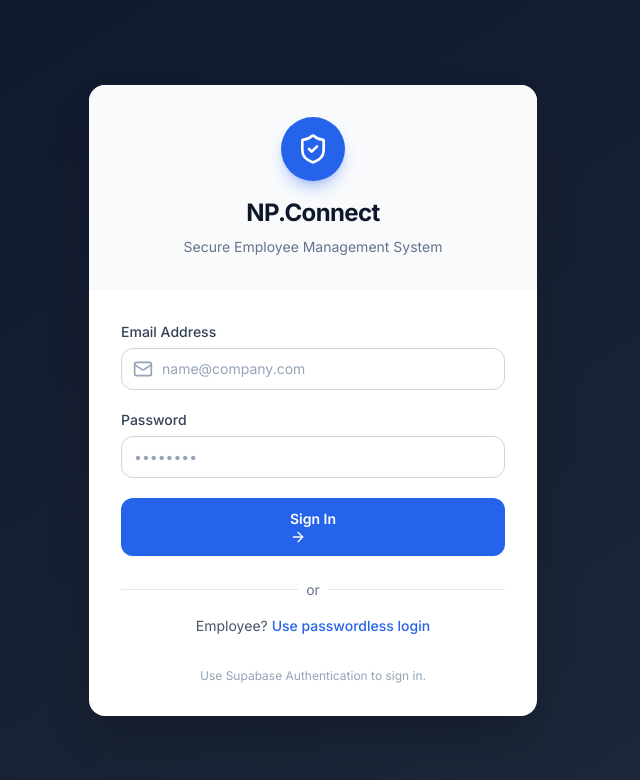
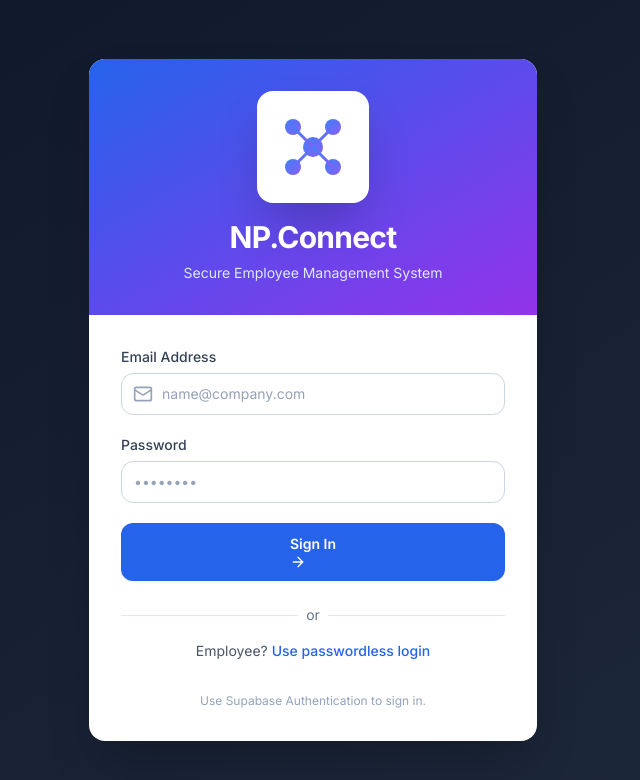
Before and after one commit to Parthtate/NP.Connect, a React (Vite) app: page / in a window 1280 px wide. Shown: the top 780 px of the page, without its empty margins (327-967 px from the left). Built offline with nearby package versions, Linux system fonts and the light colour scheme; no server answers.

Commit message:
Add company logo and fix date formatting (DD-MM-YY) and CSV export

```diff
--- a/App.tsx
+++ b/App.tsx
@@ -557,12 +557,33 @@ const App: React.FC = () => {
     return (
       <div className="min-h-screen bg-gradient-to-br from-slate-900 to-slate-800 flex flex-col justify-center items-center p-4">
         <div className="w-full max-w-md bg-white rounded-2xl shadow-2xl overflow-hidden">
-          <div className="bg-slate-50 p-8 text-center border-b border-slate-100">
-            <div className="inline-flex items-center justify-center w-16 h-16 bg-blue-600 rounded-full mb-4 shadow-lg shadow-blue-600/30">
-              <ShieldCheck className="text-white w-8 h-8" />
+          <div className="bg-gradient-to-br from-blue-600 to-purple-600 p-8 text-center">
+            {/* Company Logo */}
+            <div className="flex justify-center mb-4">
+              <div className="bg-white rounded-2xl p-4 shadow-2xl">
+                <svg width="80" height="80" viewBox="0 0 80 80" fill="none" xmlns="http://www.w3.org/2000/svg">
+                  <defs>
+                    <linearGradient id="logoGradient" x1="0%" y1="0%" x2="100%" y2="100%">
+                      <stop offset="0%" style={{ stopColor: '#3B82F6', stopOpacity: 1 }} />
+                      <stop offset="100%" style={{ stopColor: '#8B5CF6', stopOpacity: 1 }} />
+                    </linearGradient>
+                  </defs>
+                  {/* Connected nodes representing network/connectivity */}
+                  <circle cx="20" cy="20" r="8" fill="url(#logoGradient)" />
+                  <circle cx="60" cy="20" r="8" fill="url(#logoGradient)" />
+                  <circle cx="20" cy="60" r="8" fill="url(#logoGradient)" />
+                  <circle cx="60" cy="60" r="8" fill="url(#logoGradient)" />
+                  <circle cx="40" cy="40" r="10" fill="url(#logoGradient)" />
+                  {/* Connection lines */}
+                  <line x1="20" y1="20" x2="40" y2="40" stroke="url(#logoGradient)" strokeWidth="3" />
+                  <line x1="60" y1="20" x2="40" y2="40" stroke="url(#logoGradient)" strokeWidth="3" />
+                  <line x1="20" y1="60" x2="40" y2="40" stroke="url(#logoGradient)" strokeWidth="3" />
+                  <line x1="60" y1="60" x2="40" y2="40" stroke="url(#logoGradient)" strokeWidth="3" />
+                </svg>
+              </div>
             </div>
-            <h1 className="text-2xl font-bold text-slate-900 tracking-tight">{APP_NAME}</h1>
-            <p className="text-slate-500 mt-2 text-sm">Secure Employee Management System</p>
+            <h1 className="text-3xl font-bold text-white tracking-tight">{APP_NAME}</h1>
+            <p className="text-blue-100 mt-2 text-sm">Secure Employee Management System</p>
           </div>
 
           <div className="p-8">
--- a/components/AttendanceView.tsx
+++ b/components/AttendanceView.tsx
@@ -1,6 +1,7 @@
 import React from 'react';
 import { AttendanceRecord, Employee, UserRole } from '../types';
 import { Check, Clock, User as UserIcon, X, Download, Calendar, FileText } from 'lucide-react';
+import { formatDateForCSV } from '../utils/dateUtils';
 
 interface AttendanceViewProps {
   role: UserRole;
@@ -37,7 +38,7 @@ const AttendanceView: React.FC<AttendanceViewProps> = ({ role, employees, attend
       return [
         record.employeeId,
         `"${emp?.fullName || 'Unknown'}"`,
-        record.date,
+        formatDateForCSV(record.date), // Fixed: Use DD-MM-YYYY format for Excel
         record.status,
         record.checkIn || '',
         record.checkOut || ''
@@ -51,7 +52,7 @@ const AttendanceView: React.FC<AttendanceViewProps> = ({ role, employees, attend
     const encodedUri = encodeURI(csvContent);
     const link = document.createElement("a");
     link.setAttribute("href", encodedUri);
-    link.setAttribute("download", `attendance_export_${new Date().toISOString().split('T')[0]}.csv`);
+    link.setAttribute("download", `attendance_export_${formatDateForCSV(new Date())}.csv`);
     document.body.appendChild(link);
     link.click();
     document.body.removeChild(link);
--- a/components/Dashboard.tsx
+++ b/components/Dashboard.tsx
@@ -1,7 +1,8 @@
-import React, { useEffect, useState } from 'react';
+import React, { useEffect, useState, useMemo } from 'react';
 import { User, UserRole, Employee, AttendanceRecord, LeaveRequest, Holiday } from '../types';
-import { Users, Clock, Calendar, DollarSign, TrendingUp, AlertCircle, CheckCircle, Hourglass, XCircle, LogIn, LogOut, Gift, ArrowRight, Trash2, Plus } from 'lucide-react';
-import { BarChart, Bar, XAxis, YAxis, CartesianGrid, Tooltip, ResponsiveContainer } from 'recharts';
+import { Calendar, Clock, LogIn, LogOut, CheckCircle, Hourglass, User as UserIcon, TrendingUp, Award, Users, DollarSign, AlertCircle, Gift, ArrowRight, Trash2, Plus } from 'lucide-react';
+import { BarChart, Bar, XAxis, YAxis, CartesianGrid, Tooltip, ResponsiveContainer, PieChart, Pie, Cell, Legend } from 'recharts';
+import { formatDateLong } from '../utils/dateUtils';
 
 export interface Announcement {
   id: string;
@@ -68,7 +69,7 @@ const Dashboard: React.FC<DashboardProps> = ({ user, employees, attendance, leav
                   {time.toLocaleTimeString([], { hour12: false })}
                 </div>
                 <div className="text-slate-400 mt-1 font-medium">
-                  {time.toLocaleDateString('en-US', { weekday: 'long', year: 'numeric', month: 'long', day: 'numeric' })}
+                  {formatDateLong(time)}
                 </div>
               </div>
            </div>
@@ -203,7 +204,7 @@ const Dashboard: React.FC<DashboardProps> = ({ user, employees, attendance, leav
         </div>
         <div className="mt-4 md:mt-0 px-4 py-2 bg-white rounded-lg border shadow-sm flex items-center space-x-2">
           <Calendar className="text-blue-600" size={20} />
-          <span className="font-medium text-slate-700">{time.toLocaleDateString('en-US', { weekday: 'long', year: 'numeric', month: 'long', day: 'numeric' })}</span>
+          <span className="font-medium text-slate-700">{formatDateLong(time)}</span>
         </div>
       </div>
 
--- a/components/EmployeeList.tsx
+++ b/components/EmployeeList.tsx
@@ -1,8 +1,9 @@
 import React, { useState } from 'react';
 import { Employee } from '../types';
-import { Plus, Search, Edit2, Trash2, Mail, Phone, User as UserIcon, Building, CreditCard, Banknote } from 'lucide-react';
+import { Plus, Search, Edit2, Trash2, Mail, Phone, User as UserIcon, Building, CreditCard, Banknote, Calendar } from 'lucide-react';
 import Modal from './Modal';
 import ConfirmDialog from './ConfirmDialog';
+import { formatDate } from '../utils/dateUtils';
 
 interface EmployeeListProps {
   employees: Employee[];
@@ -152,7 +153,10 @@ const EmployeeList: React.FC<EmployeeListProps> = ({ employees, onAddEmployee, o
                     </span>
                   </td>
                   <td className="p-4 text-sm text-slate-600">
-                    {new Date(emp.dateOfJoining).toLocaleDateString()}
+                    <span className="flex items-center gap-2">
+                      <Calendar size={16} className="text-blue-500" />
+                      {formatDate(emp.dateOfJoining)}
+                    </span>
                   </td>
                   <td className="p-4 text-right space-x-2">
                     <button
--- a/constants.ts
+++ b/constants.ts
@@ -1,27 +1 @@
-import { UserRole, User } from './types';
-
-export const APP_NAME = "NP.Connect";
-
-export const MOCK_USERS: Record<UserRole, User> = {
-  [UserRole.ADMIN]: {
-    id: 'adm-001',
-    name: 'Alice Admin',
-    email: 'alice@npconnect.com',
-    role: UserRole.ADMIN,
-    avatarUrl: 'https://picsum.photos/200/200?random=1'
-  },
-  [UserRole.HR]: {
-    id: 'hr-001',
-    name: 'Harry HR',
-    email: 'harry@npconnect.com',
-    role: UserRole.HR,
-    avatarUrl: 'https://picsum.photos/200/200?random=2'
-  },
-  [UserRole.EMPLOYEE]: {
-    id: 'emp-001',
-    name: 'Emma Employee',
-    email: 'emma@npconnect.com',
-    role: UserRole.EMPLOYEE,
-    avatarUrl: 'https://picsum.photos/200/200?random=3'
-  }
-};
+export const APP_NAME = 'NP.Connect';
--- /dev/null
+++ b/utils/dateUtils.ts
@@ -0,0 +1,28 @@
+// Date formatting utility
+export const formatDate = (dateStr: string | Date): string => {
+  const date = typeof dateStr === 'string' ? new Date(dateStr) : dateStr;
+  const day = String(date.getDate()).padStart(2, '0');
+  const month = String(date.getMonth() + 1).padStart(2, '0');
+  const year = String(date.getFullYear()).slice(-2);
+  return `${day}-${month}-${year}`;
+};
+
+// For CSV export - returns DD-MM-YYYY format to avoid ## in Excel
+export const formatDateForCSV = (dateStr: string | Date): string => {
+  const date = typeof dateStr === 'string' ? new Date(dateStr) : dateStr;
+  const day = String(date.getDate()).padStart(2, '0');
+  const month = String(date.getMonth() + 1).padStart(2, '0');
+  const year = String(date.getFullYear());
+  return `${day}-${month}-${year}`;
+};
+
+// For longer display format (e.g., "Monday, 09 February 2026")
+export const formatDateLong = (dateStr: string | Date): string =>  {
+  const date = typeof dateStr === 'string' ? new Date(dateStr) : dateStr;
+  return date.toLocaleDateString('en-GB', {
+    weekday: 'long',
+    year: 'numeric',
+    month: 'long',
+    day: '2-digit'
+  });
+};
```
